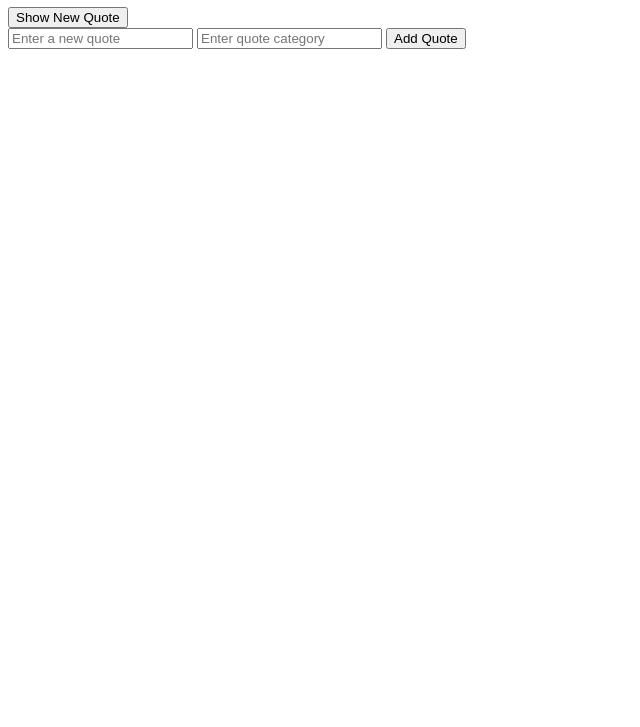
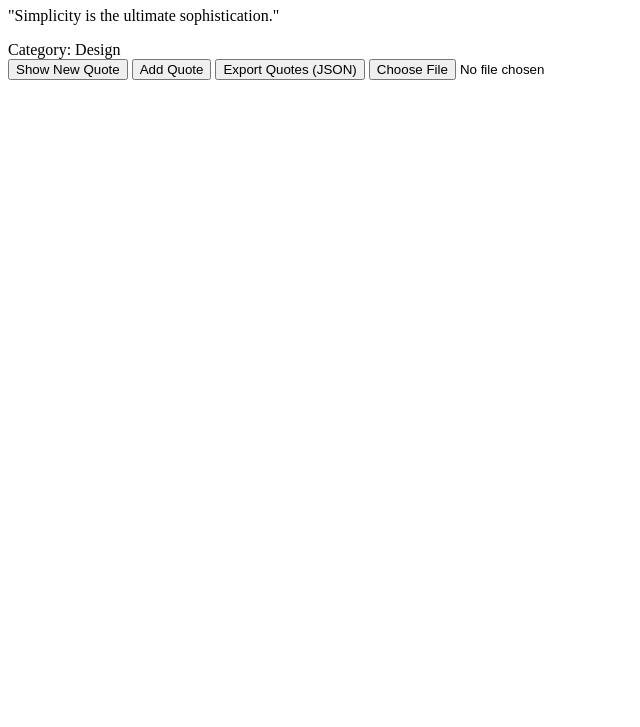
Before and after one commit to OluwatayomiTitus/alx_fe_javascript, a plain HTML site: page dom-manipulation/index.html in a window 1280 px wide. Shown: the part 73-800 px from the top of the page, without its empty margins (0-640 px from the left). Drawn offline with Linux system fonts and the light colour scheme.

Commit message:
update HTML

```diff
--- a/dom-manipulation/index.html
+++ b/dom-manipulation/index.html
@@ -1,19 +1,28 @@
 <!DOCTYPE html>
 <html lang="en">
 <head>
-    <meta charset="UTF-8">
-    <meta name="viewport" content="width=device-width, initial-scale=1.0">
-    <title>Dynamic Quote Generator</title>
+  <meta charset="utf-8" />
+  <meta name="viewport" content="width=device-width,initial-scale=1" />
+  <title>Dynamic Quote Generator — Storage & JSON</title>
 </head>
 <body>
   <h1>Dynamic Quote Generator</h1>
-    <div id="quoteDisplay"></div>
+
+  <!-- Display -->
+  <div id="quoteDisplay">Press "Show New Quote"</div>
+  <div id="quoteMeta"></div>
+
+  <!-- Controls -->
+  <div>
     <button id="newQuote">Show New Quote</button>
-    <div>
-    <input id="newQuoteText" type="text" placeholder="Enter a new quote" />
-    <input id="newQuoteCategory" type="text" placeholder="Enter quote category" />
-    <button onclick="addQuote()">Add Quote</button>
+    <button id="openAddForm">Add Quote</button>
+    <button id="exportJson">Export Quotes (JSON)</button>
+    <!-- Import file input -->
+    <input type="file" id="importFile" accept=".json" />
   </div>
+
+  <!-- Place where JS will inject the add-quote form -->
+  <div id="formContainer"></div>
 
   <script src="script.js"></script>
 </body>
```
Lines whose indentation alone changed are shown as unchanged.
